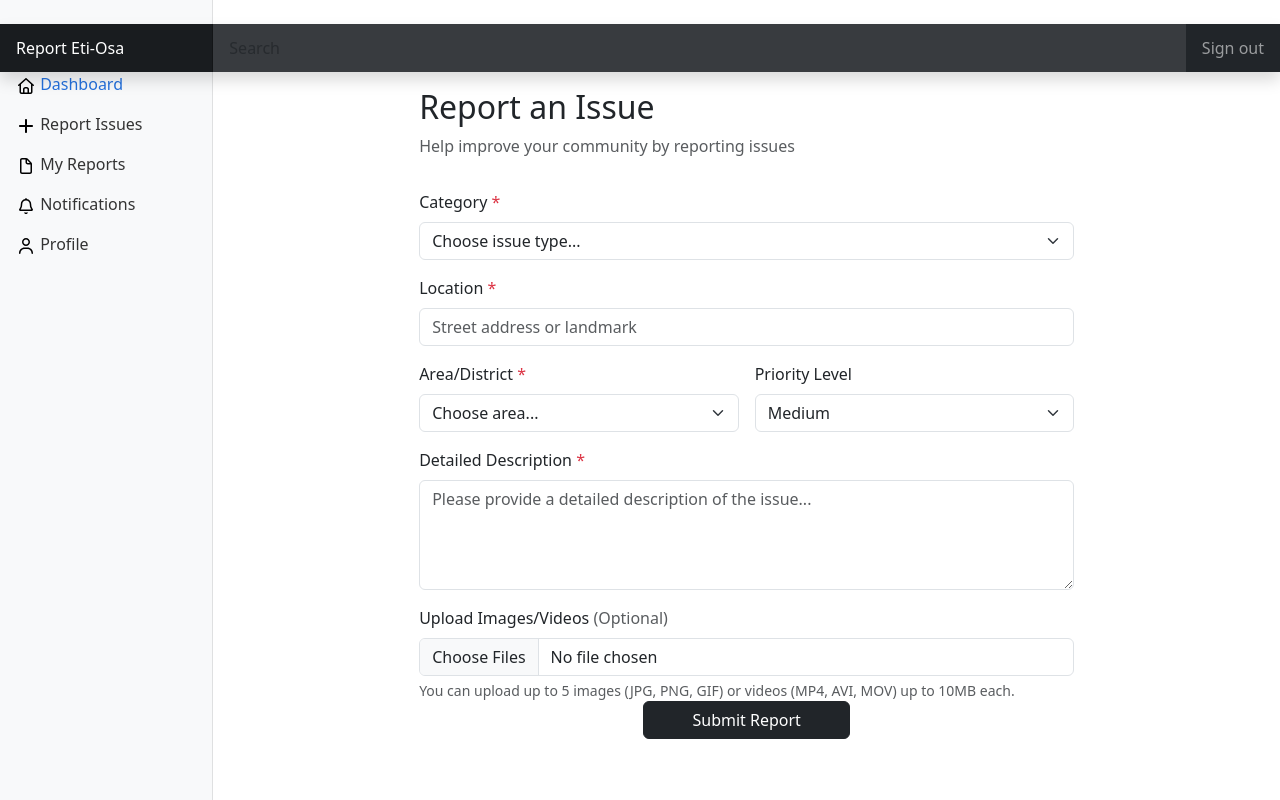
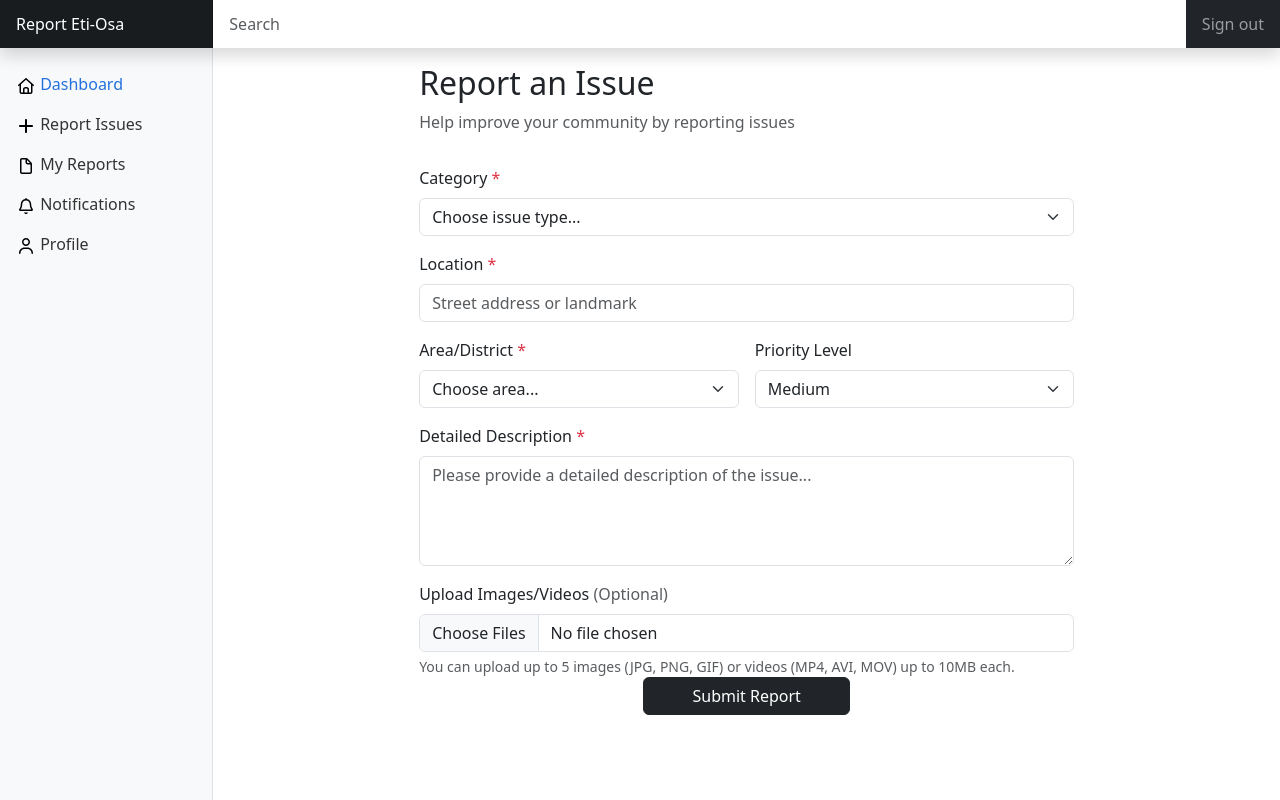
Before and after one commit to nnamdiindu/Report_Eti-Osa, a Flask app: page /report_issue in a window 1280 px wide. Run offline with Flask 3, Linux system fonts and the light colour scheme; the visitor is signed in with stand-in values (Sample User, id 1); some libraries are stand-ins or nearby versions.

Commit message:
Modify search bar

```diff
--- a/templates/base.html
+++ b/templates/base.html
@@ -104,11 +104,11 @@
             border-radius: 0;
         }
 
-        .form-control-dark {
+        /* .form-control-dark {
             color: #fff;
-            background-color: rgba(255, 252, 252, 0.1);
+            background-color: rgba(255, 255, 255, 0.1);
             border-color: rgba(255, 255, 255, .1);
-        }
+        } */
 
         .form-control-dark:focus {
             border-color: transparent;
--- a/templates/report_issue.html
+++ b/templates/report_issue.html
@@ -1,6 +1,5 @@
 {% extends "base.html" %}
 
-{% block title %}Report an Issue{% endblock %}
 
 <!-- Google Maps JavaScript API -->
 <script async defer
```
